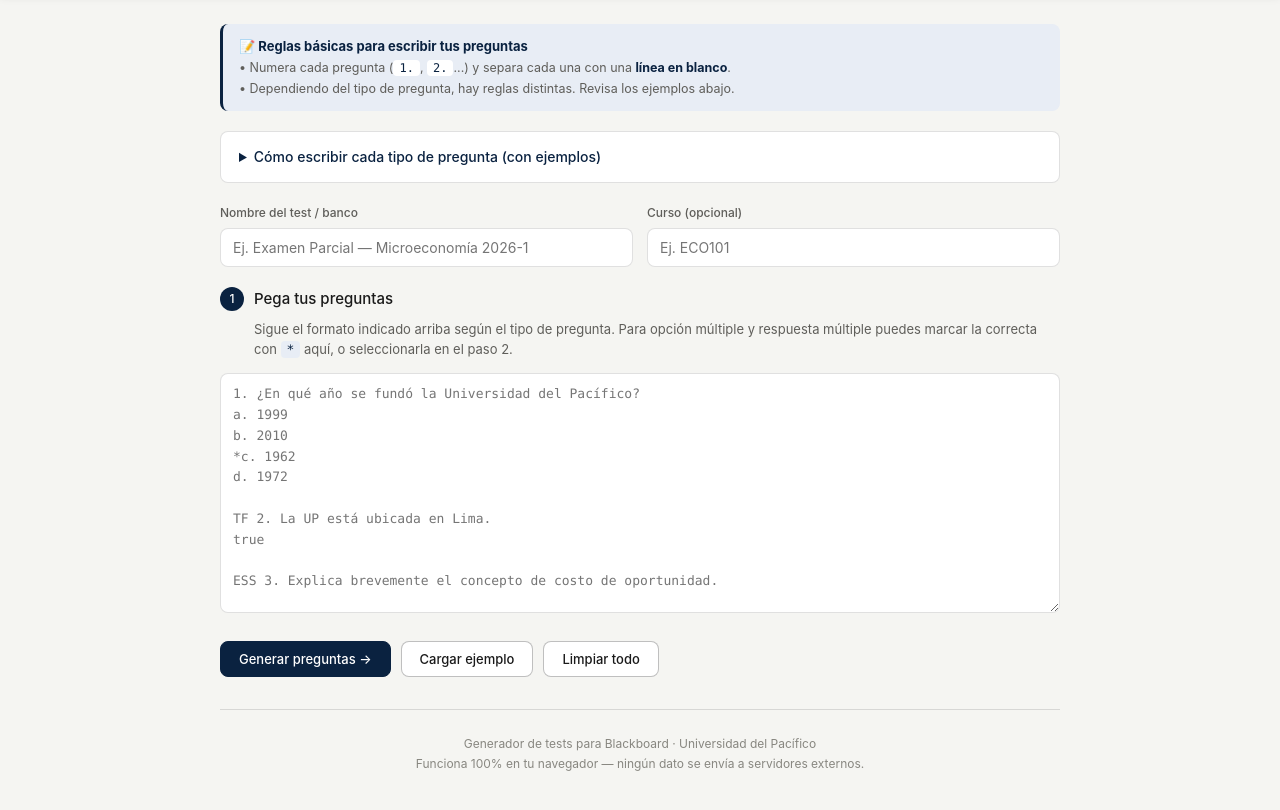
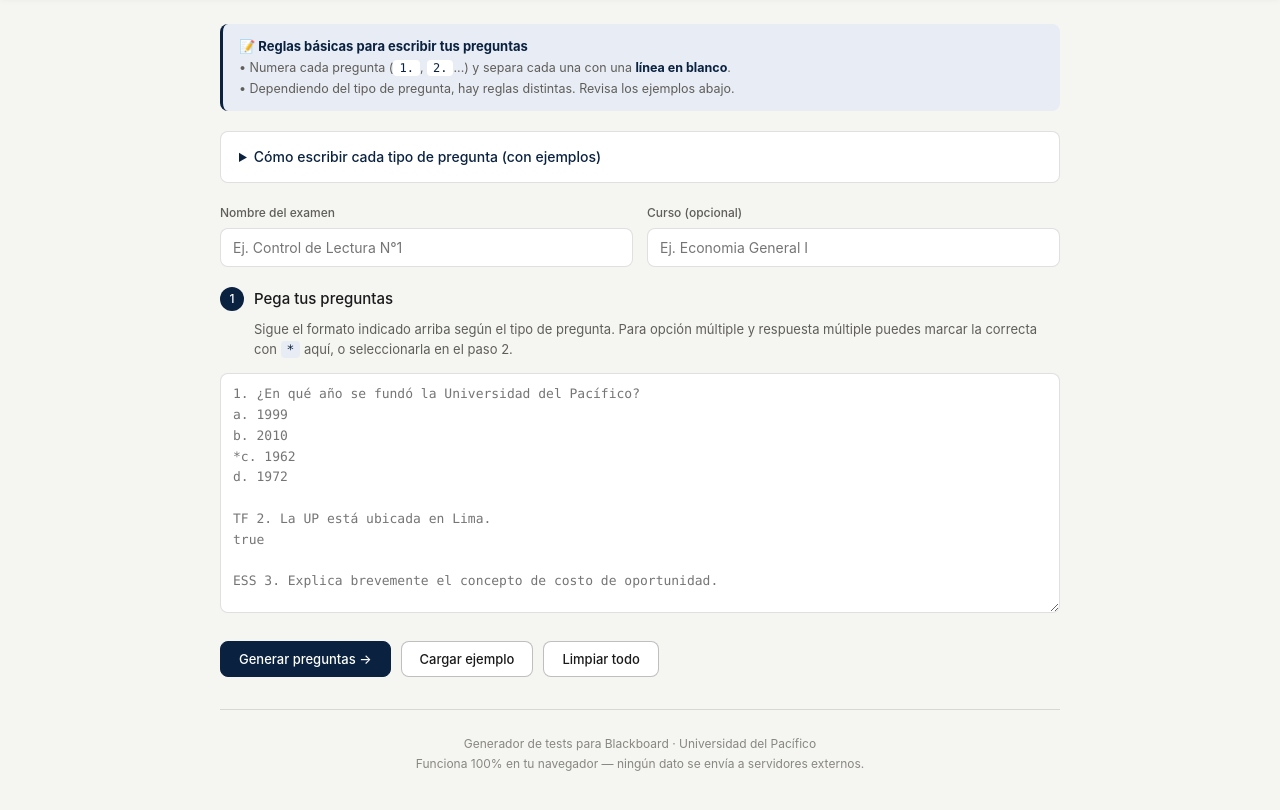
Before and after one commit to jvquintanae/Universidad_del_Pacifico, a plain HTML site: page index.html in a window 1280 px wide. Shown: the part 140-950 px from the top of the page. Drawn offline with Linux system fonts and the light colour scheme.

Commit message:
Update labels and placeholders in index.html

```diff
--- a/index.html
+++ b/index.html
@@ -203,12 +203,12 @@ Colombia = Bogotá</pre>
 
   <div class="fields">
     <div class="field">
-      <label for="testname">Nombre del test / banco</label>
-      <input id="testname" class="up-input" type="text" placeholder="Ej. Examen Parcial — Microeconomía 2026-1" />
+      <label for="testname">Nombre del examen</label>
+      <input id="testname" class="up-input" type="text" placeholder="Ej. Control de Lectura N°1" />
     </div>
     <div class="field">
       <label for="course">Curso (opcional)</label>
-      <input id="course" class="up-input" type="text" placeholder="Ej. ECO101" />
+      <input id="course" class="up-input" type="text" placeholder="Ej. Economia General I" />
     </div>
   </div>
 
```
